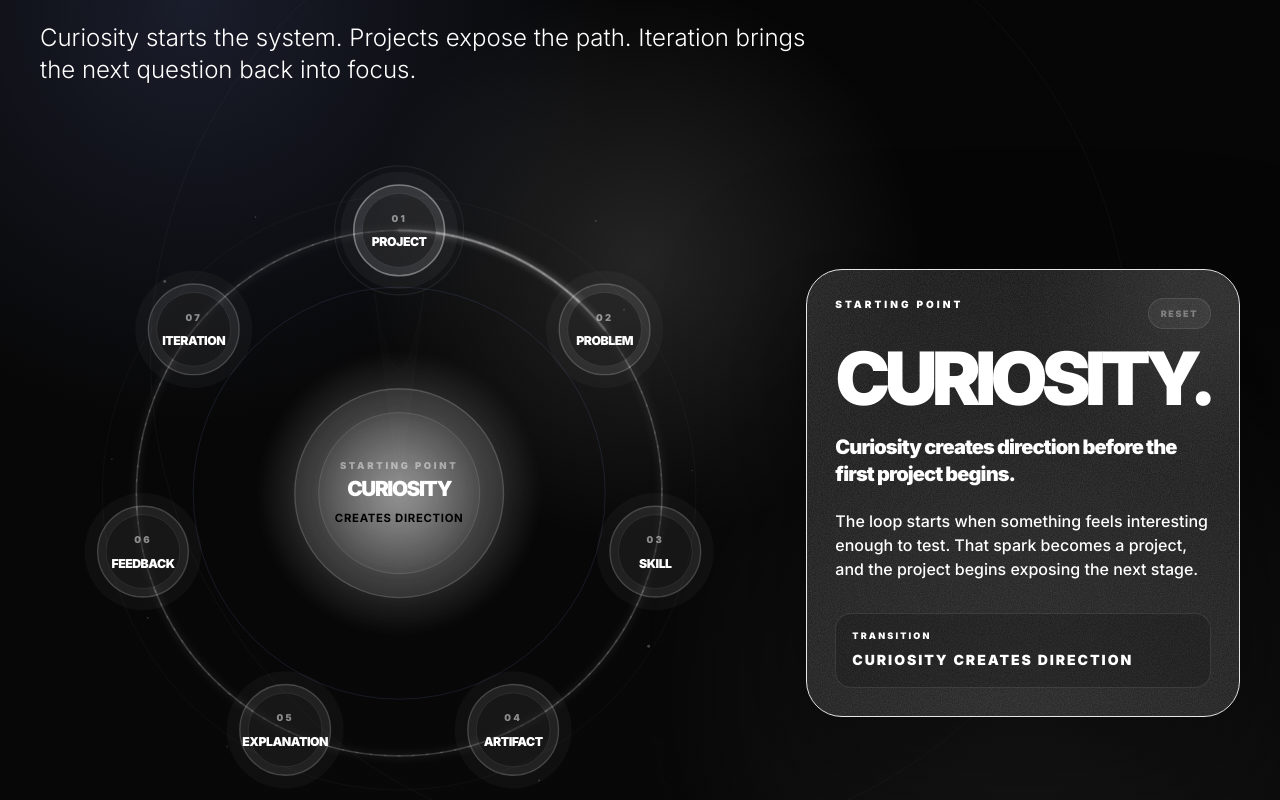
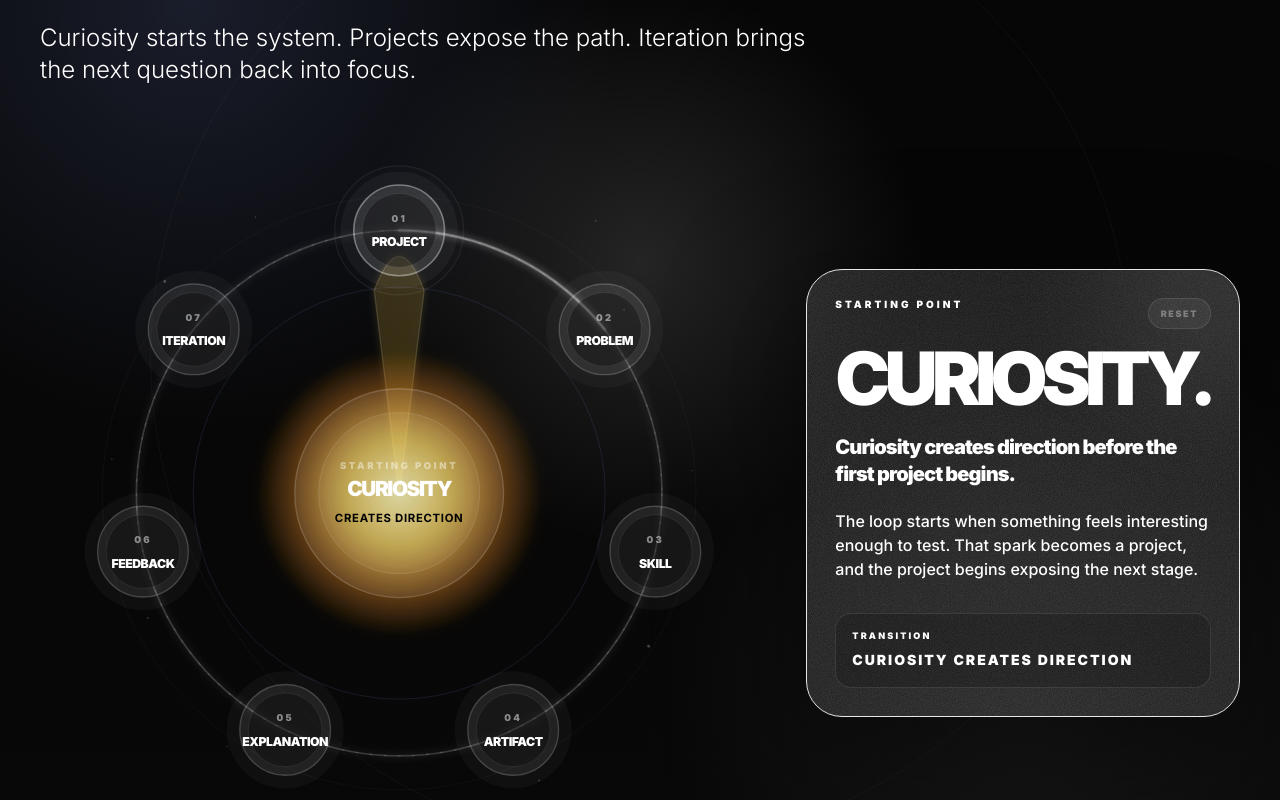
Before and after one commit to batmanvigilante7/hemanthsai, a React (Vite) app: page / in a window 1280 px wide. Shown: the part 4300-5100 px from the top of the page. Built offline with nearby package versions, Linux system fonts and the light colour scheme.

Commit message:
Adjust sun beam opacity and gradient colors
Updated the sun beam opacity and modified the radial gradient colors for the sun glow effect. Added a new beam tip calculation and adjusted the rendering of the beams based on the active loop state.

```diff
--- a/src/App.tsx
+++ b/src/App.tsx
@@ -130,7 +130,7 @@ function System() {
   const sunOuterRadius = 144 + sunIntensity * 38;
   const sunMiddleRadius = 106 + sunIntensity * 28;
   const sunCoreRadius = 82 + sunIntensity * 20;
-  const startBeamOpacity = activeLoop === null ? 0.22 : 0;
+  const startBeamOpacity = activeLoop === null ? 0.72 : 0;
   const centerEyebrow = activeItem ? `${activeItem[0]} / ${activeItem[1]}` : 'Starting point';
   const centerTitle = activeItem ? activeItem[1] : 'Curiosity';
   const centerSubtitle = activeItem ? activeItem[2] : 'creates direction';
@@ -150,6 +150,10 @@ function System() {
   y: 380 + (orbitRadius - 62) * Math.sin(((projectAngle + 7) * Math.PI) / 180),
 };
 
+const beamTip = {
+  x: 380 + (orbitRadius - 10) * Math.cos((projectAngle * Math.PI) / 180),
+  y: 380 + (orbitRadius - 10) * Math.sin((projectAngle * Math.PI) / 180),
+};
   return (
     <section
       id="system"
@@ -196,9 +200,10 @@ function System() {
                 </filter>
 
                <radialGradient id="sunGlow" cx="50%" cy="50%" r="50%">
-                  <stop offset="0%" stopColor="rgba(255,255,255,0.38)" />
-                  <stop offset="52%" stopColor="rgba(255,255,255,0.13)" />
-                  <stop offset="100%" stopColor="rgba(255,255,255,0)" />
+  <stop offset="0%" stopColor="rgba(255,248,178,0.96)" />
+  <stop offset="38%" stopColor="rgba(255,213,74,0.62)" />
+  <stop offset="72%" stopColor="rgba(255,151,38,0.25)" />
+  <stop offset="100%" stopColor="rgba(255,151,38,0)" />
 </radialGradient>
               </defs>
 
@@ -217,7 +222,28 @@ function System() {
 
               <circle cx="380" cy="380" r="314" fill="none" stroke="rgba(255,255,255,0.035)" strokeWidth="1" />
               <circle cx="380" cy="380" r={orbitRadius} fill="none" stroke="rgba(255,255,255,0.12)" strokeWidth="1.4" strokeDasharray="3 12" />
-              {activeLoop === null && <motion.path d={`M 380 380 L ${beamLeft.x} ${beamLeft.y} Q 380 332 ${beamRight.x} ${beamRight.y} Z`} fill="rgba(255,255,255,0.055)" stroke="rgba(255,255,255,0.14)" strokeWidth="1" filter="url(#orbitGlow)" initial={false} animate={{ opacity: [startBeamOpacity * 0.5, startBeamOpacity, startBeamOpacity * 0.5] }} transition={{ duration: 2.2, repeat: Infinity, ease: 'easeInOut' }} />}
+              {activeLoop === null && (
+  <motion.g
+    initial={false}
+    animate={{ opacity: [startBeamOpacity * 0.6, startBeamOpacity, startBeamOpacity * 0.6] }}
+    transition={{ duration: 2.15, repeat: Infinity, ease: 'easeInOut' }}
+  >
+    <path
+      d={`M 380 380 L ${beamLeft.x} ${beamLeft.y} Q ${beamTip.x} ${beamTip.y - 18} ${beamRight.x} ${beamRight.y} Z`}
+      fill="rgba(255,203,64,0.24)"
+      stroke="rgba(255,232,146,0.48)"
+      strokeWidth="1.4"
+      filter="url(#orbitGlow)"
+    />
+    <path
+      d={`M 380 380 L ${beamTip.x} ${beamTip.y}`}
+      stroke="rgba(255,244,180,0.72)"
+      strokeWidth="6"
+      strokeLinecap="round"
+      filter="url(#orbitGlow)"
+    />
+  </motion.g>
+)}
               <circle cx="380" cy="380" r={orbitRadius} fill="none" stroke="rgba(255,255,255,0.18)" strokeWidth="1.8" strokeLinecap="round" filter="url(#orbitGlow)" />
               <motion.circle
                 cx="380"
```
Lines whose indentation alone changed are shown as unchanged.
